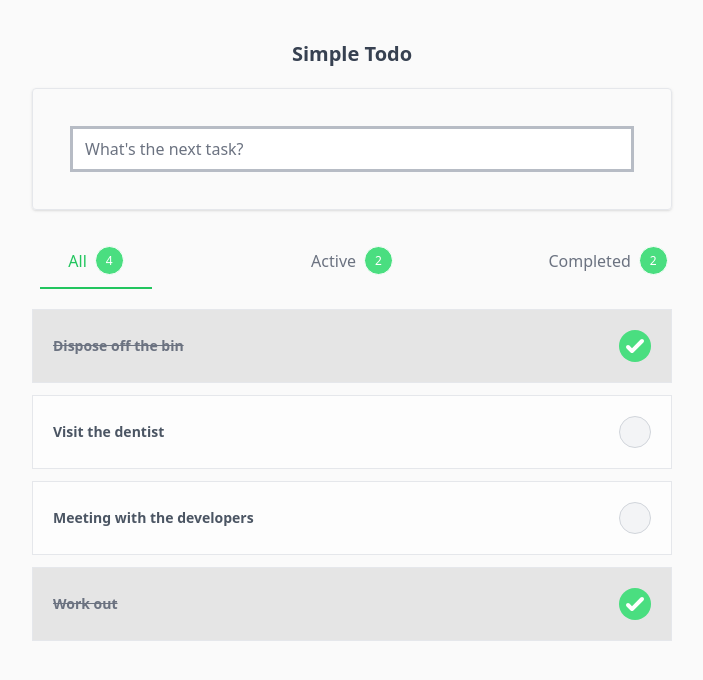
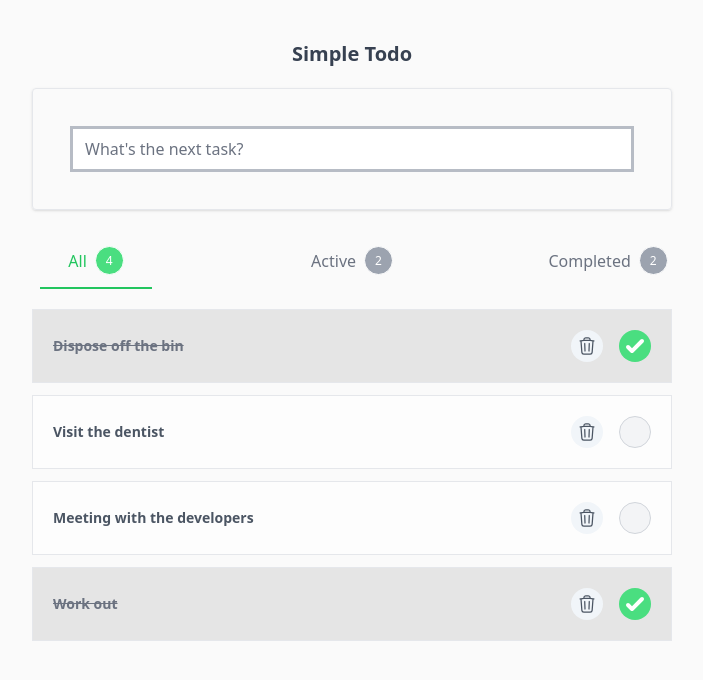
Before and after one commit to tobidosumu/simple-todo, a SvelteKit app: page / in a window 1280 px wide. Shown: the top 680 px of the page, without its empty margins (288-991 px from the left). Built offline with nearby package versions, Linux system fonts and the light colour scheme.

Commit message:
can now delete todos

```diff
--- a/src/app.css
+++ b/src/app.css
@@ -9,7 +9,10 @@ body {
     @apply flex justify-center items-center text-base font-medium space-x-2 px-4 py-3 w-28 border-b-2 border-transparent hover:text-green-600;
 }
 .circleBadge {
-    @apply px-[10px] py-[0.35rem] flex justify-center text-xs items-center text-center border border-white bg-green-400 text-white rounded-full;
+    @apply px-[10px] py-[0.35rem] flex justify-center text-xs items-center text-center border border-white bg-gray-400 text-white rounded-full;
+}
+.activeCircleBadge {
+    @apply bg-green-400;
 }
 .activeTab {
     @apply border-b-2 border-green-500 text-green-500;
--- a/src/components/Todos.svelte
+++ b/src/components/Todos.svelte
@@ -1,8 +1,10 @@
 <script lang="ts">
-	import type { TodoTypeSet } from "../todo";
+	import DeleteIcon from '../icons/DeleteIcon.svelte';
+	import type { TodoTypeSet } from '../todo';
 
 	export let todos: TodoTypeSet[];
 	export let eachTodo: any;
+    export let handleDeleteTodo: any;
 </script>
 
 <div>
@@ -10,6 +12,10 @@
 		{#each todos as todo (todo.id)}
 			<li class="todoList" class:completedTask={todo.isCompleted}>
 				<p class="text-sm font-semibold">{todo.task}</p>
+				<div class="group flex items-center space-x-4">
+                    <div on:click={() => handleDeleteTodo(todo.id)} on:keydown class="p-1.5 bg-slate-100 rounded-full hover:bg-red-400 text-gray-600 hover:text-white hover:cursor-pointer">
+                        <DeleteIcon />
+                    </div>
 					<div>
 						<input
 							on:change={() => eachTodo(todo)}
@@ -23,6 +29,7 @@
 							for={`todo-${todo.id}`}
 						/>
 					</div>
+				</div>
 			</li>
 		{/each}
 	</ul>
--- /dev/null
+++ b/src/icons/DeleteIcon.svelte
@@ -0,0 +1,14 @@
+<svg
+	xmlns="http://www.w3.org/2000/svg"
+	fill="none"
+	viewBox="0 0 24 24"
+	stroke-width="1.5"
+	stroke="currentColor"
+	class="w-5 h-5"
+>
+	<path
+		stroke-linecap="round"
+		stroke-linejoin="round"
+		d="M14.74 9l-.346 9m-4.788 0L9.26 9m9.968-3.21c.342.052.682.107 1.022.166m-1.022-.165L18.16 19.673a2.25 2.25 0 01-2.244 2.077H8.084a2.25 2.25 0 01-2.244-2.077L4.772 5.79m14.456 0a48.108 48.108 0 00-3.478-.397m-12 .562c.34-.059.68-.114 1.022-.165m0 0a48.11 48.11 0 013.478-.397m7.5 0v-.916c0-1.18-.91-2.164-2.09-2.201a51.964 51.964 0 00-3.32 0c-1.18.037-2.09 1.022-2.09 2.201v.916m7.5 0a48.667 48.667 0 00-7.5 0"
+	/>
+</svg>
--- a/src/routes/+page.svelte
+++ b/src/routes/+page.svelte
@@ -3,6 +3,7 @@
 	import AddTodoForm from '../components/AddTodoForm.svelte';
 	import Tabs from '../shared/tabs.svelte';
 	import Todos from '../components/Todos.svelte';
+	import { identity } from 'svelte/internal';
 
 	let todos: TodoTypeSet[] = [
 		{
@@ -69,6 +70,11 @@
 	const tabChange = (e: any) => {
 		activeTab = e.detail;
 	};
+
+	// delete todo
+	let handleDeleteTodo = (id: string): void => {
+		todos = todos.filter((todo) => todo.id !== id)
+	}
 </script>
 
 <div class="w-full flex flex-col items-center mt-10">
@@ -77,11 +83,11 @@
 		<div class="my-3 sticky top-0 z-50">
 			<Tabs on:tabChange={tabChange} {activeTab} {tabs} {countAllTodos} {activeTodos} {completedTodos} />
 			{#if activeTab === 'All'}
-				<Todos {todos} {eachTodo} />
+				<Todos {todos} {eachTodo} handleDeleteTodo={handleDeleteTodo} />
 			{:else if activeTab === 'Active'}
-				<Todos todos={filteredTodos} {eachTodo} />
+				<Todos todos={filteredTodos} {eachTodo} handleDeleteTodo={handleDeleteTodo} />
 			{:else if activeTab === 'Completed'}
-				<Todos todos={filteredTodos} {eachTodo} />
+				<Todos todos={filteredTodos} {eachTodo} handleDeleteTodo={handleDeleteTodo} />
 			{/if}
 		</div>
 	</div>
--- a/src/shared/tabs.svelte
+++ b/src/shared/tabs.svelte
@@ -7,6 +7,9 @@
 	export let countAllTodos: number;
 	export let activeTodos: number;
 	export let completedTodos: number;
+
+	let activeCircleBadge: boolean = false;
+
 </script>
 
 <div class="">
@@ -16,11 +19,11 @@
 				<button class:activeTab={tab === activeTab} class="todoFilter">
 					<span>{tab}</span>
 					{#if tab === 'All'}
-						<span class="circleBadge">{countAllTodos}</span>
+						<span class:activeCircleBadge={tab === activeTab} class="circleBadge">{countAllTodos}</span>
 					{:else if tab === 'Active'}
-						<span class="circleBadge">{activeTodos}</span>
+						<span class:activeCircleBadge={tab === activeTab} class="circleBadge">{activeTodos}</span>
 					{:else if tab === 'Completed'}
-						<span class="circleBadge">{completedTodos}</span>
+						<span class:activeCircleBadge={tab === activeTab} class="circleBadge">{completedTodos}</span>
 					{/if}
 				</button>
 			</li>
```
Lines whose indentation alone changed are shown as unchanged.
